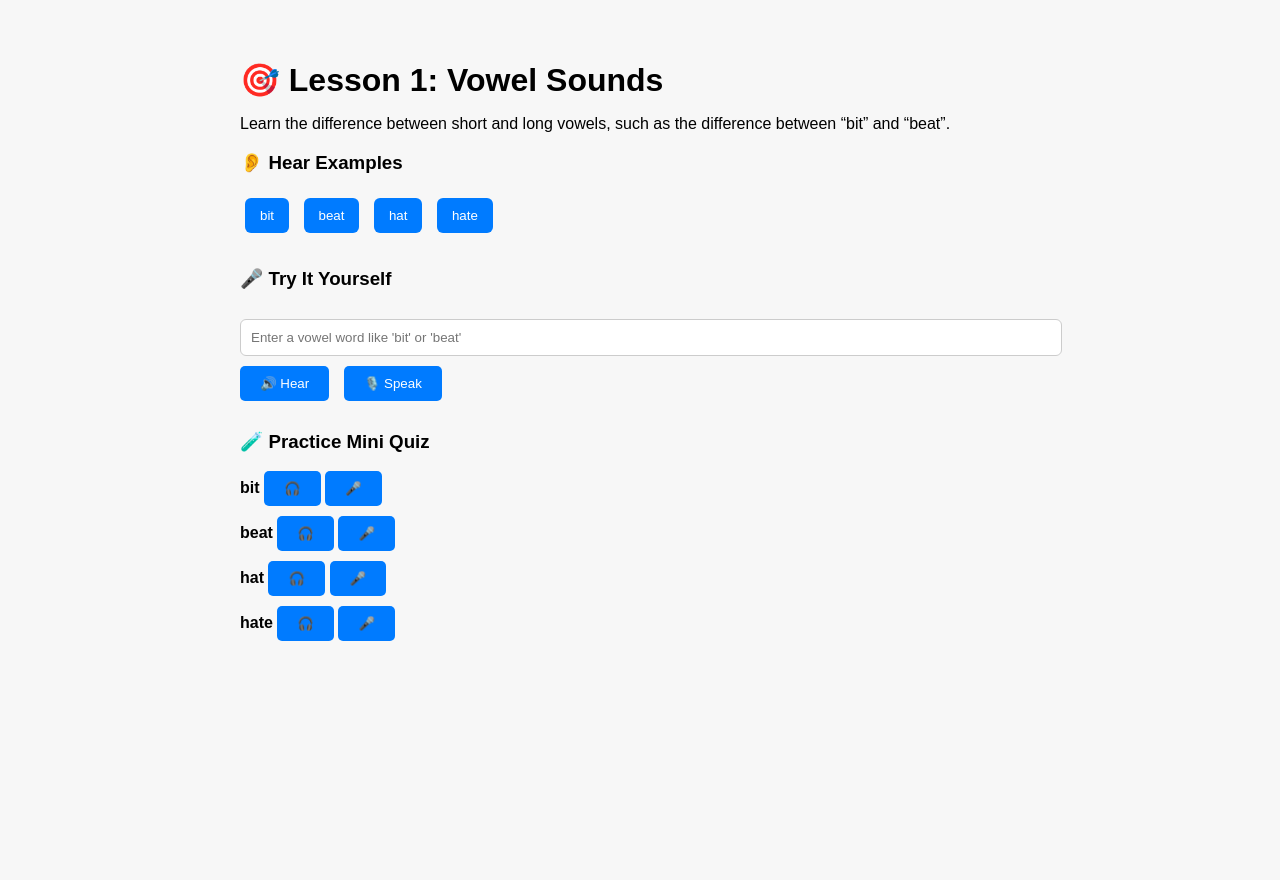
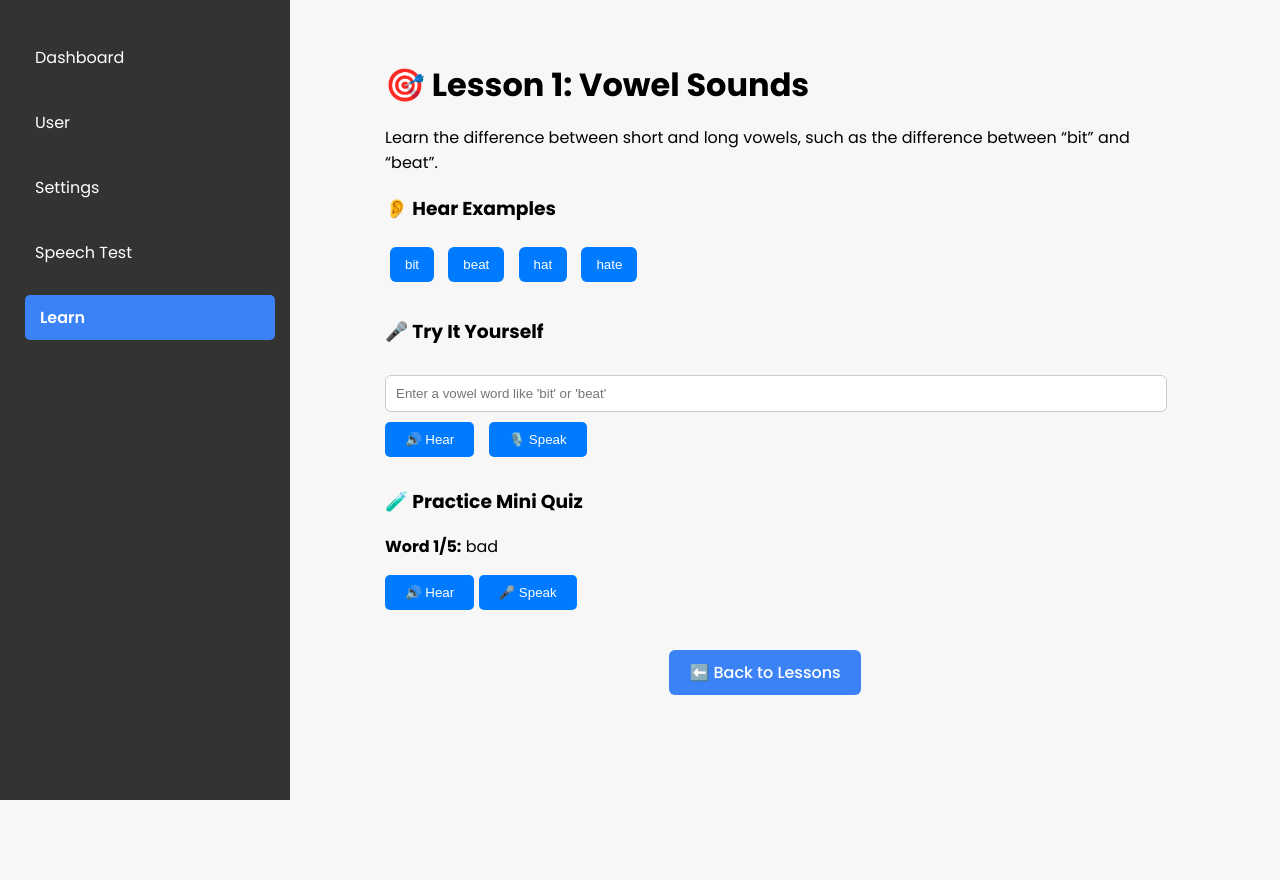
Before and after one commit to JaszMrl/DEV-ENG_REALTIME, a Flask app: page /lesson1 in a window 1280 px wide. After the commit the page ends 800 px from the top, so only its background shows below. Run offline with Flask 3, Linux system fonts and the light colour scheme.

Commit message:
Edit project

```diff
--- a/templates/lesson1.html
+++ b/templates/lesson1.html
@@ -4,14 +4,67 @@
   <meta charset="UTF-8">
   <title>Lesson 1: Vowel Sounds</title>
   <link rel="stylesheet" href="/static/styles.css">
+  <link href="https://fonts.googleapis.com/css2?family=Poppins:wght@300;400;500;600;700&display=swap" rel="stylesheet">
   <style>
     body {
       font-family: 'Poppins', sans-serif;
+      margin: 0;
       background-color: #f7f7f7;
-      margin: 0;
-      padding: 40px;
+    }
+
+    .app-container {
+      display: flex;
+    }
+
+    .sidebar {
+      background-color: #333;
+      color: white;
+      width: 250px;
+      height: 100vh;
+      padding: 20px;
+      position: fixed;
+    }
+
+    .sidebar nav ul {
+      list-style: none;
+      padding: 0;
+    }
+
+    .sidebar nav ul li {
+      margin-bottom: 20px;
+    }
+
+    .sidebar nav ul li a {
+      text-decoration: none;
+      color: white;
+      font-size: 1rem;
+      padding: 10px 15px;
+      display: block;
+      border-radius: 5px;
+      transition: background-color 0.3s, transform 0.2s;
+    }
+
+    .sidebar nav ul li a:hover,
+    .sidebar nav ul li a.active {
+      background-color: #3B82F6;
+      transform: translateX(5px);
+    }
+
+    .main-content {
+      flex-grow: 1;
+      margin-left: 250px;
+      padding: 40px 20px;
+      display: flex;
+      flex-direction: column;
+      align-items: center;
+      box-sizing: border-box;
+    }
+
+    .lesson-container {
+      width: 100%;
       max-width: 800px;
-      margin-inline: auto;
+      padding: 0 20px;
+      box-sizing: border-box;
     }
 
     h1 {
@@ -47,23 +100,72 @@
       margin-right: 10px;
     }
 
-    .practice-list {
-      list-style: none;
-      padding-left: 0;
+    #listening-indicator {
+      display: none;
+      font-weight: bold;
+      color: #007BFF;
+      margin-top: 10px;
+      animation: glow 1.2s ease-in-out infinite alternate;
     }
 
-    .practice-list li {
-      margin-bottom: 10px;
+    @keyframes glow {
+      from {
+        text-shadow: 0 0 5px #007BFF, 0 0 10px #007BFF;
+      }
+      to {
+        text-shadow: 0 0 10px #33aaff, 0 0 20px #33aaff;
+      }
     }
 
     .practice-feedback {
       font-weight: bold;
       margin-top: 5px;
     }
+
+    #next-quiz-btn {
+      margin-top: 10px;
+    }
+
+    @media (max-width: 768px) {
+      .app-container {
+        flex-direction: column;
+      }
+
+      .sidebar {
+        width: 100%;
+        height: auto;
+        position: static;
+        text-align: center;
+      }
+
+      .main-content {
+        margin-left: 0;
+        padding: 20px;
+        align-items: center;
+      }
+
+      .lesson-container {
+        max-width: 100%;
+      }
+    }
   </style>
 </head>
 <body>
+  <div class="app-container">
+    <aside class="sidebar">
+      <nav>
+        <ul>
+          <li><a href="{{ url_for('home') }}">Dashboard</a></li>
+          <li><a href="{{ url_for('user') }}">User</a></li>
+          <li><a href="{{ url_for('settings') }}">Settings</a></li>
+          <li><a href="{{ url_for('speech_test') }}">Speech Test</a></li>
+          <li><a href="{{ url_for('learn') }}" class="active">Learn</a></li>
+        </ul>
+      </nav>
+    </aside>
 
+    <div class="main-content">
+      <div class="lesson-container">
         <h1>🎯 Lesson 1: Vowel Sounds</h1>
         <p>Learn the difference between short and long vowels, such as the difference between “bit” and “beat”.</p>
 
@@ -80,19 +182,54 @@
           <input id="tryWord" placeholder="Enter a vowel word like 'bit' or 'beat'">
           <button onclick="playNativeTry()">🔊 Hear</button>
           <button onclick="startTrySpeech()">🎙️ Speak</button>
+          <p id="listening-indicator">🎙️ Now Listening… Speak clearly.</p>
           <p id="try-feedback" class="practice-feedback"></p>
         </div>
 
-  <div class="section">
+        <div class="section" id="quiz-section">
           <h3>🧪 Practice Mini Quiz</h3>
-    <ul class="practice-list" id="quizList">
-      <!-- Quiz items will be injected here -->
-    </ul>
+          <div id="quiz-card">
+            <p><strong>Word <span id="quiz-num">1</span>/5:</strong> <span id="quiz-word">bit</span></p>
+            <button onclick="playCurrentQuizWord()">🔊 Hear</button>
+            <button onclick="startQuizSpeech()">🎤 Speak</button>
+            <p id="quiz-listening-indicator" style="display:none; font-weight: bold; color: #007BFF;">🎙️ Now Listening… Speak clearly.</p>
+            <p id="quiz-feedback" class="practice-feedback"></p>
+            <button id="next-quiz-btn" onclick="nextQuizWord()" style="display: none;">➡️ Next</button>
+          </div>
+           <!-- Back to Lessons Button -->
+        <div class="section" style="text-align: center; margin-top: 40px;">
+          <a href="{{ url_for('learn') }}" style="
+              display: inline-block;
+              background-color: #3B82F6;
+              color: white;
+              padding: 10px 20px;
+              border-radius: 6px;
+              text-decoration: none;
+              font-weight: 500;
+              transition: background-color 0.3s ease;
+          ">⬅️ Back to Lessons</a>
+        </div>
+        </div>
+      </div>
+    </div>
   </div>
 
   <script>
-    const quizWords = ['bit', 'beat', 'hat', 'hate'];
-    let currentQuizIndex = 0;
+    const allQuizWords = [
+      "bit", "beat", "hat", "hate", "pit", "peat", "cat", "kite", "sit", "seat",
+      "kit", "cute", "not", "note", "bad", "bed", "boot", "put", "hit", "hot"
+    ];
+
+    function shuffle(array) {
+      for (let i = array.length - 1; i > 0; i--) {
+        const j = Math.floor(Math.random() * (i + 1));
+        [array[i], array[j]] = [array[j], array[i]];
+      }
+      return array;
+    }
+
+    const quizWords = shuffle([...allQuizWords]).slice(0, 5);
+    let quizIndex = 0;
 
     function playWord(word) {
       fetch('/get_native_audio?text=' + word)
@@ -111,52 +248,97 @@
 
     function startTrySpeech() {
       const target = document.getElementById("tryWord").value.trim();
+      const indicator = document.getElementById("listening-indicator");
       if (!target) return alert("Enter a word first!");
 
       const recognition = new (window.SpeechRecognition || window.webkitSpeechRecognition)();
       recognition.lang = 'en-US';
       recognition.interimResults = false;
+
+      indicator.style.display = 'block';
+
       recognition.onresult = (event) => {
-        const spoken = event.results[0][0].transcript.toLowerCase();
+        const spoken = event.results[0][0].transcript.toLowerCase().trim().replace(/[.,!?]/g, "");
         const feedback = document.getElementById("try-feedback");
+        indicator.style.display = 'none';
+
         if (spoken === target.toLowerCase()) {
           feedback.textContent = `✅ Good job! You said: ${spoken}`;
         } else {
           feedback.textContent = `❌ Try again. You said: ${spoken}`;
         }
       };
+
+      recognition.onerror = () => {
+        indicator.style.display = 'none';
+      };
+      recognition.onend = () => {
+        indicator.style.display = 'none';
+      };
       recognition.start();
     }
 
-    // Mini quiz section (basic version)
-    const quizList = document.getElementById('quizList');
-    quizWords.forEach(word => {
-      const li = document.createElement('li');
-      li.innerHTML = `
-        <strong>${word}</strong>
-        <button onclick="playWord('${word}')">🎧</button>
-        <button onclick="startQuizSpeech('${word}', this)">🎤</button>
-        <span class="practice-feedback"></span>
-      `;
-      quizList.appendChild(li);
-    });
+    function loadQuizWord() {
+      const word = quizWords[quizIndex];
+      document.getElementById('quiz-word').textContent = word;
+      document.getElementById('quiz-num').textContent = quizIndex + 1;
+      document.getElementById('quiz-feedback').textContent = '';
+      document.getElementById('next-quiz-btn').style.display = 'none';
+    }
 
-    function startQuizSpeech(expected, btn) {
-      const feedback = btn.nextElementSibling;
+    function playCurrentQuizWord() {
+      const word = quizWords[quizIndex];
+      playWord(word);
+    }
+
+    function startQuizSpeech() {
+      const expected = quizWords[quizIndex];
+      const feedback = document.getElementById('quiz-feedback');
+      const indicator = document.getElementById('quiz-listening-indicator');
+
       const recognition = new (window.SpeechRecognition || window.webkitSpeechRecognition)();
       recognition.lang = 'en-US';
       recognition.interimResults = false;
+
+      indicator.style.display = 'block';
+
       recognition.onresult = (event) => {
-        const spoken = event.results[0][0].transcript.toLowerCase();
-        if (spoken === expected.toLowerCase()) {
+        const spoken = event.results[0][0].transcript.toLowerCase().trim().replace(/[.,!?]/g, "");
+        const expectedClean = expected.toLowerCase().trim();
+
+        if (spoken === expectedClean) {
           feedback.textContent = "✅ Correct!";
         } else {
           feedback.textContent = `❌ You said: ${spoken}`;
         }
+
+        indicator.style.display = 'none';
+        document.getElementById('next-quiz-btn').style.display = 'inline-block';
       };
+
+      recognition.onerror = () => {
+        indicator.style.display = 'none';
+        feedback.textContent = "⚠️ Could not recognize speech.";
+        document.getElementById('next-quiz-btn').style.display = 'inline-block';
+      };
+
+      recognition.onend = () => {
+        indicator.style.display = 'none';
+      };
+
       recognition.start();
     }
+
+    function nextQuizWord() {
+      quizIndex++;
+      if (quizIndex >= quizWords.length) {
+        document.getElementById('quiz-card').innerHTML = "<h4>🎉 Great job! You've completed the quiz.</h4>";
+      } else {
+        loadQuizWord();
+      }
+    }
+
+    window.addEventListener('DOMContentLoaded', loadQuizWord);
   </script>
-
 </body>
 </html>
```
Lines whose indentation alone changed are shown as unchanged.
